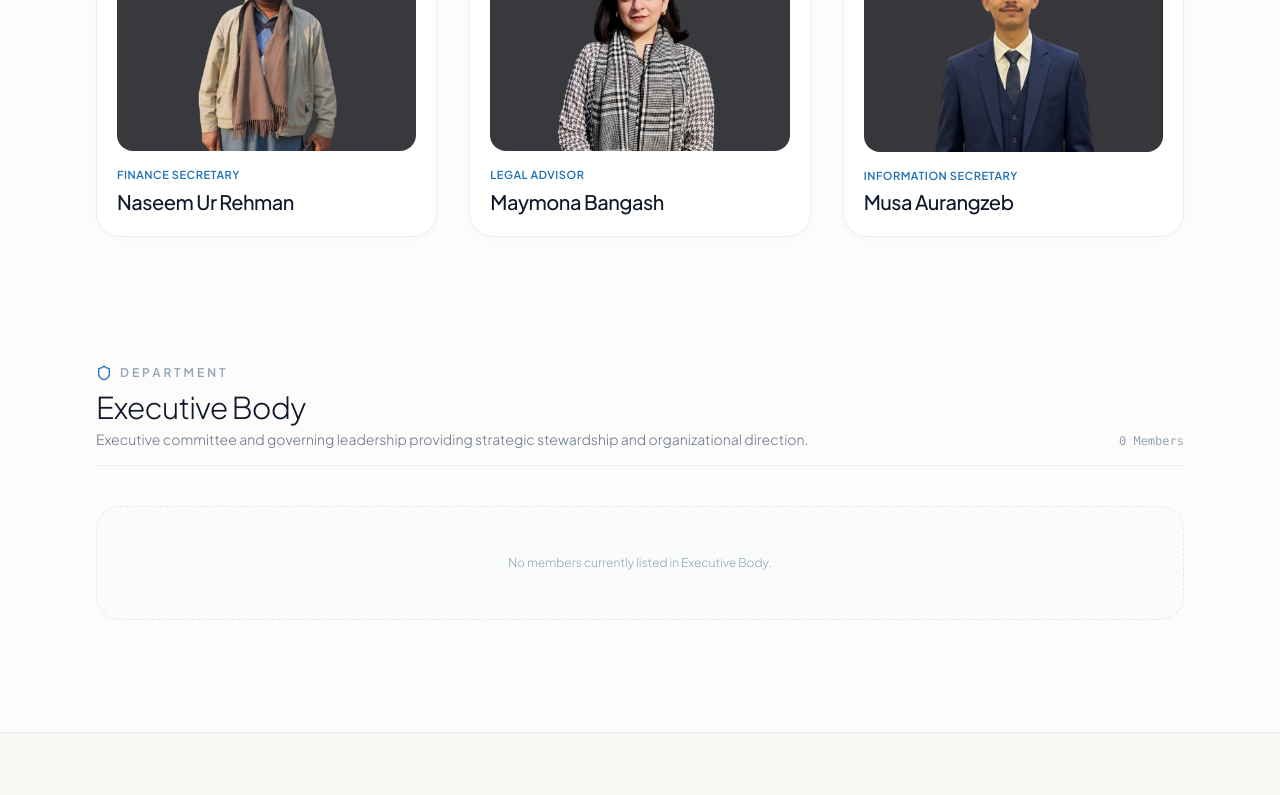
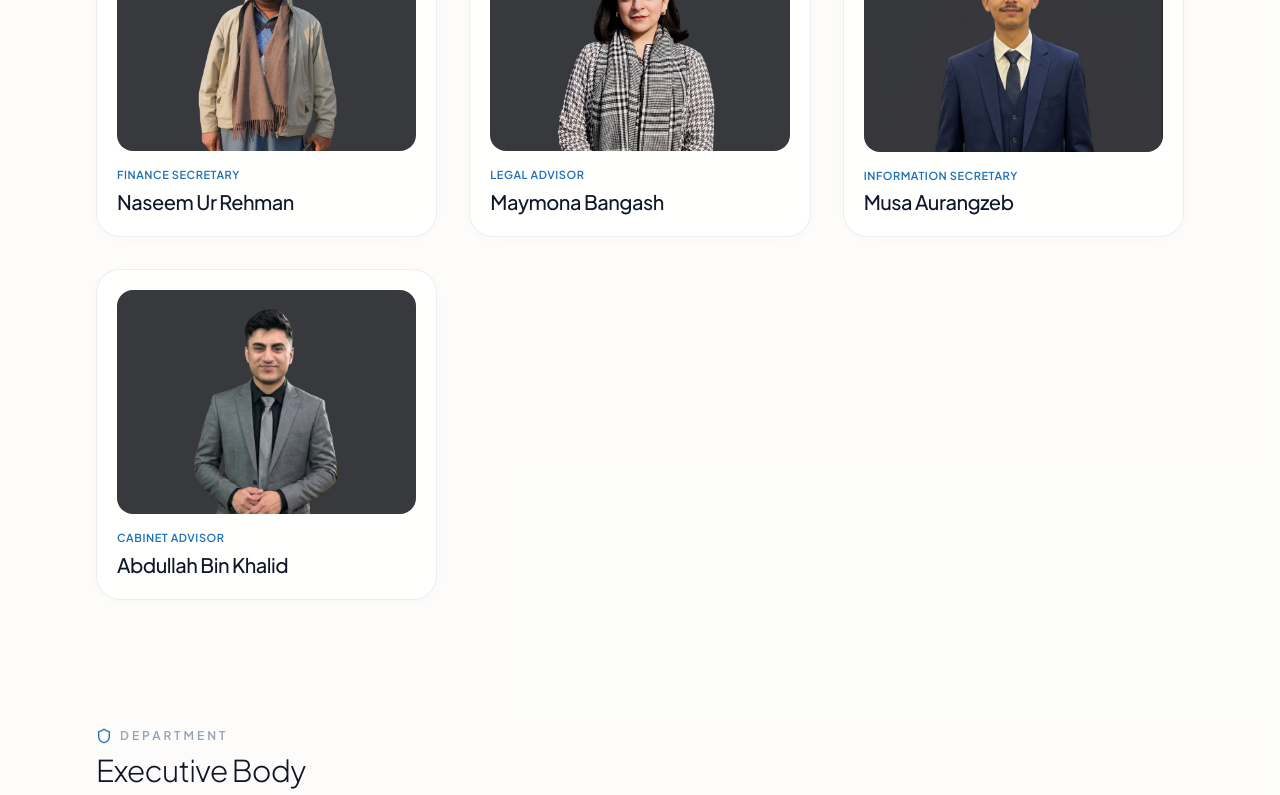
Before and after one commit to hafeezahmadyt/Hope-Together-WEB, a React (Vite) app: page /team in a window 1280 px wide. Shown: the part 1312-2107 px from the top of the page. Built offline with nearby package versions, Linux system fonts and the light colour scheme; a web font is replaced by a local one.

Commit message:
CMS: Update official team roster (7 members, 0 photos uploaded)

```diff
--- a/src/data/mock/mockTeam.ts
+++ b/src/data/mock/mockTeam.ts
@@ -84,5 +84,19 @@ export const initialMockTeamMembers: AdminTeamMember[] = [
     "displayOrder": 6,
     "isActive": true,
     "id": "team-1793652969584"
+  },
+  {
+    "name": "Abdullah Bin Khalid",
+    "position": "Cabinet Advisor",
+    "bio": "Abdullah Bin Khalid is a Political Science student at the University of Peshawar with interests in democracy, media, and postcolonial studies. With over three years of experience working with NGOs, he has contributed to initiatives focused on literacy, interfaith harmony, digital ethics, tobacco control, and women's empowerment. He currently serves as President of the Political Science Debating Society and is actively involved in student leadership, research, and advocacy. A graduate of Aspire Institute's Leaders Program, he is passionate about civic engagement, critical thinking, and positive social change.",
+    "category": "Core Team",
+    "photoUrl": "/assets/team/abdullah-bin-khalid.jpg",
+    "email": "",
+    "linkedinUrl": "",
+    "facebookUrl": "",
+    "instagramUrl": "",
+    "displayOrder": 7,
+    "isActive": true,
+    "id": "team-1793654414954"
   }
 ];
```
